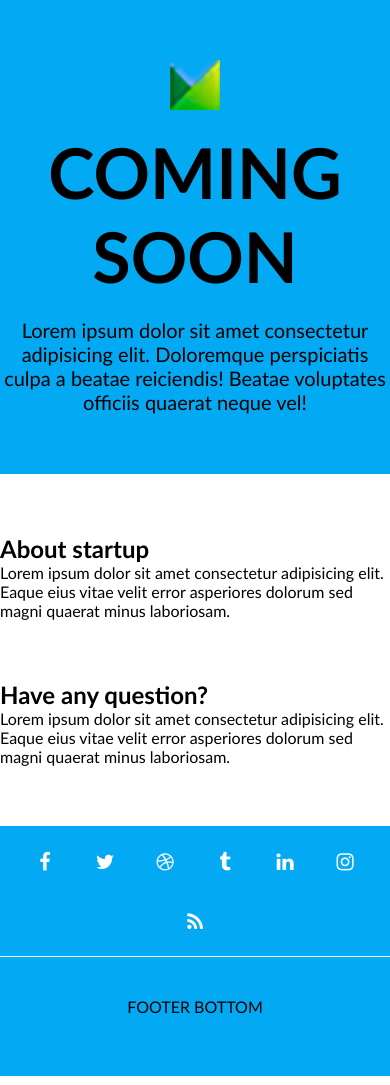
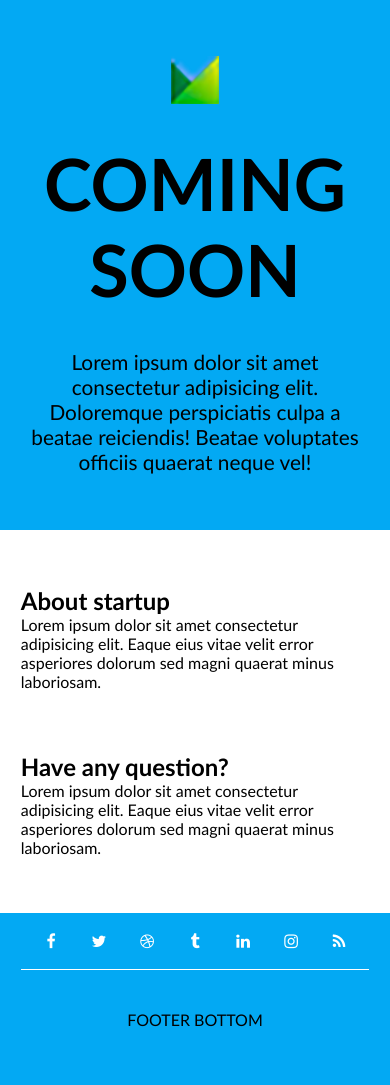
Before and after one commit to mkrivickas/44-grupe-coming-soon, a website: page index.html in a window 390 px wide. Drawn offline with Linux system fonts and the light colour scheme.

Commit message:
px change into rem

```diff
--- a/css/base/layout.css
+++ b/css/base/layout.css
@@ -1,24 +1,24 @@
 .container {
   width: 100%;
-  padding: 60px 0;
+  padding: 3.5rem 0;
 }
 
 .container > .row-short {
     display: flex;
     flex-direction: column;
     align-items: center;
-    gap: 20px;
-  width: 600px;
-  margin: 0 calc(50% - 300px);
+    gap: 2.3rem;
+  width: 38rem;
+  margin: 0 calc(50% - 19rem);
 }
 
 .container > .row {
     display: flex;
     flex-wrap: wrap;
     justify-content: center;
-    gap: 60px 0%;
-    width: 1000px;
-    margin: 0 calc(50% - 500px);
+    gap: 3.8rem 0%;
+    width: 62rem;
+    margin: 0 calc(50% - 31rem);
 }
 
 .container .column{
@@ -30,25 +30,25 @@
     margin-left: auto;
 }
 
-@media (max-width: 1100px) {
+@media (max-width: 68rem) {
   .container > .row {
-    width: 800px;
-    margin: 0 calc(50% - 400px);
+    width: 50rem;
+    margin: 0 calc(50% - 25rem);
   }
 }
 
-@media (max-width: 900px) {
+@media (max-width: 56rem) {
   .container > .row {
-    width: 600px;
-    margin: 0 calc(50% - 300px);
+    width: 38rem;
+    margin: 0 calc(50% - 19rem);
   }
 }
 
-@media (max-width: 700px) {
+@media (max-width: 44rem) {
   .container > .row,
   .container > .row-short {
-    width: 400px;
-    margin: 0 calc(50% - 200px);
+    width: 25rem;
+    margin: 0 calc(50% - 12.5rem);
   }
   .container .column,
   .column.right-column {
@@ -56,10 +56,10 @@
 }
 }
 
-@media (max-width: 440px) {
+@media (max-width: 28rem) {
   .container {
-    padding-right: 60px 20px;
-    padding-left: 60px 20px;
+    padding-right: 1.3rem;
+    padding-left: 1.3rem;
   }
   .container > .row,
   .container > .row-short {
--- a/css/pages/home.css
+++ b/css/pages/home.css
@@ -8,15 +8,15 @@
 /* components */
 /* CUSTOM STYLE BELOW THIS LINE */
 .logo {
-  width: 50px;
+  width: 3rem;
 }
 .main-title {
-  font-size: 70px;
+  font-size: 4.5rem;
   text-transform: uppercase;
   text-align: center;
 }
 .main-description {
-  font-size: 20px;
+  font-size: 1.3rem;
   text-align: center;
 }
 footer.container {
@@ -26,9 +26,9 @@ footer.container {
   display: flex;
   gap: 0.5em;
   padding: 0.5em 0;
-  font-size: 20px;
-  margin-bottom: 40px;
-  border-bottom: 1px solid #fff;
+  font-size: 1rem;
+  margin-bottom: 2.5rem;
+  border-bottom: 0.1rem solid #fff;
 }
 
 .row.socials > a {
@@ -39,8 +39,7 @@ footer.container {
   color: #fff;
   text-decoration: none;
   border-radius: 50%;
-  transition: all 5s;
-  /* transition: color 0.3s, background-color 0.3s; */
+  transition: color 5s, background-color 5s;
 }
 
 .row.socials > a:hover {
```
